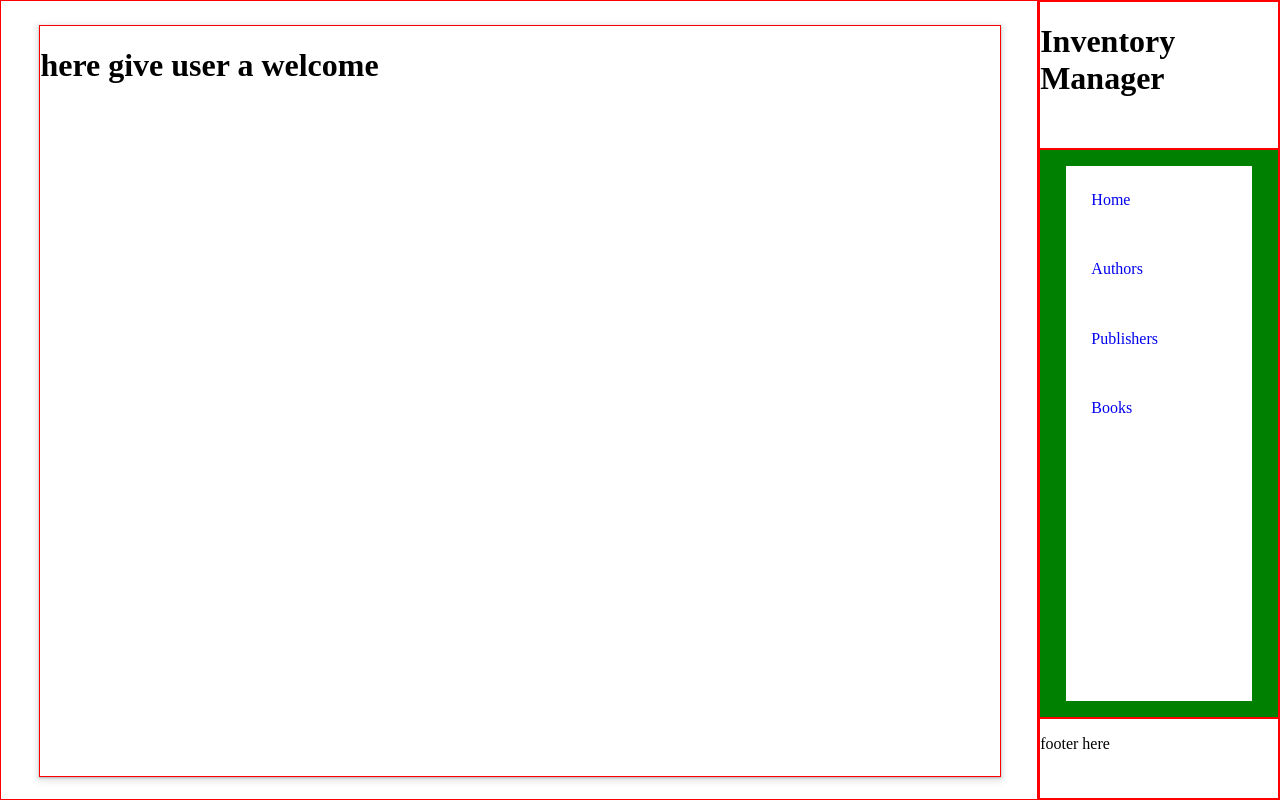
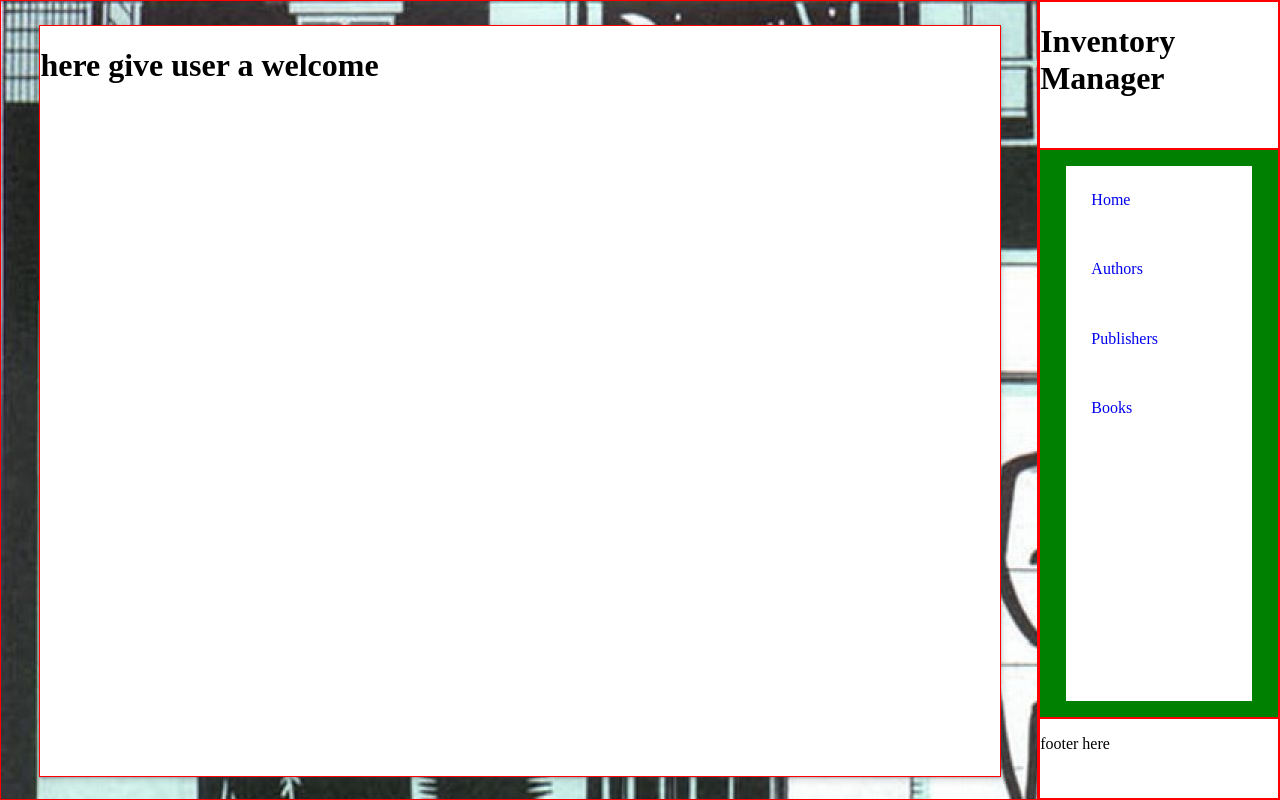
Before and after one commit to clauRamirez/Flask-ShopStockManager, a Flask app: page / in a window 1280 px wide. Run offline with Flask 2, Linux system fonts and the light colour scheme.

Commit message:
updated to render random background image

```diff
--- a/src/templates/base.html
+++ b/src/templates/base.html
@@ -31,7 +31,7 @@
 
     </header>
 
-    <main>
+    <main class="bg-img bg-img-{{ range(1, 7) | random }}">
         <div class="content-wrapper">
             {% block content %}{% endblock %}
         </div>
```
